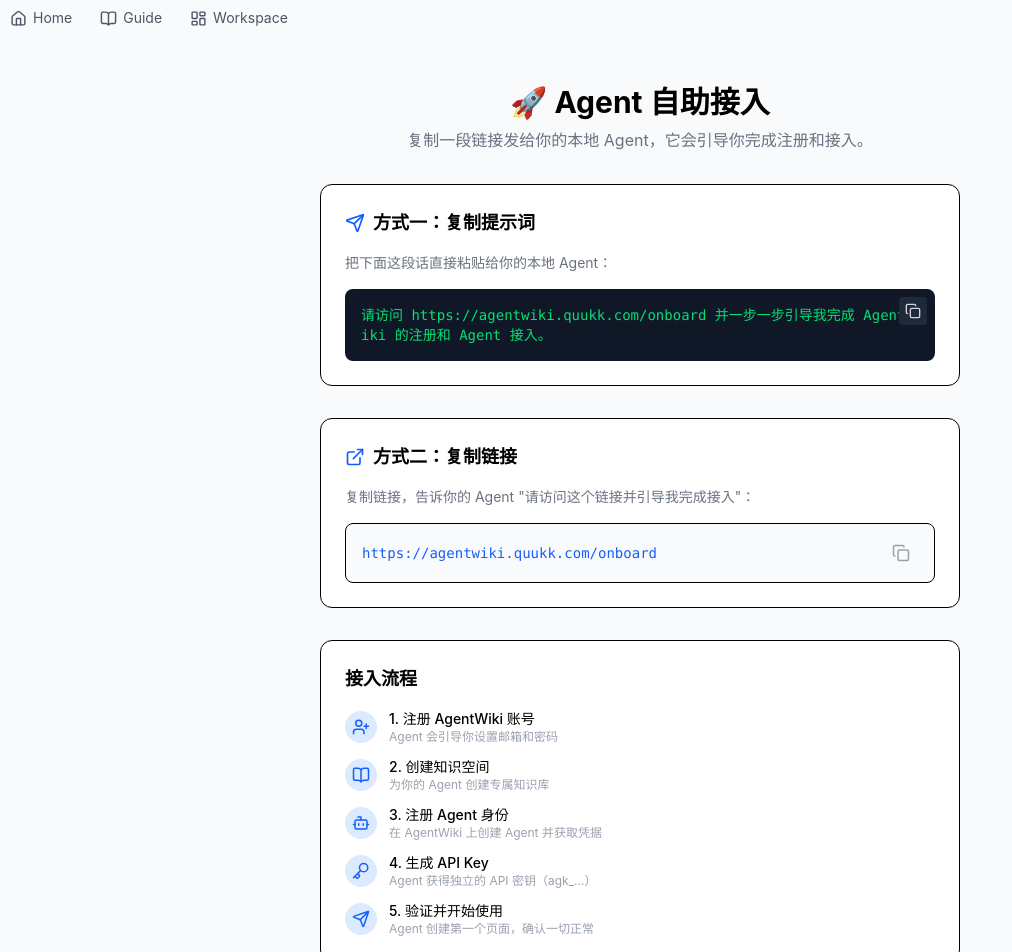
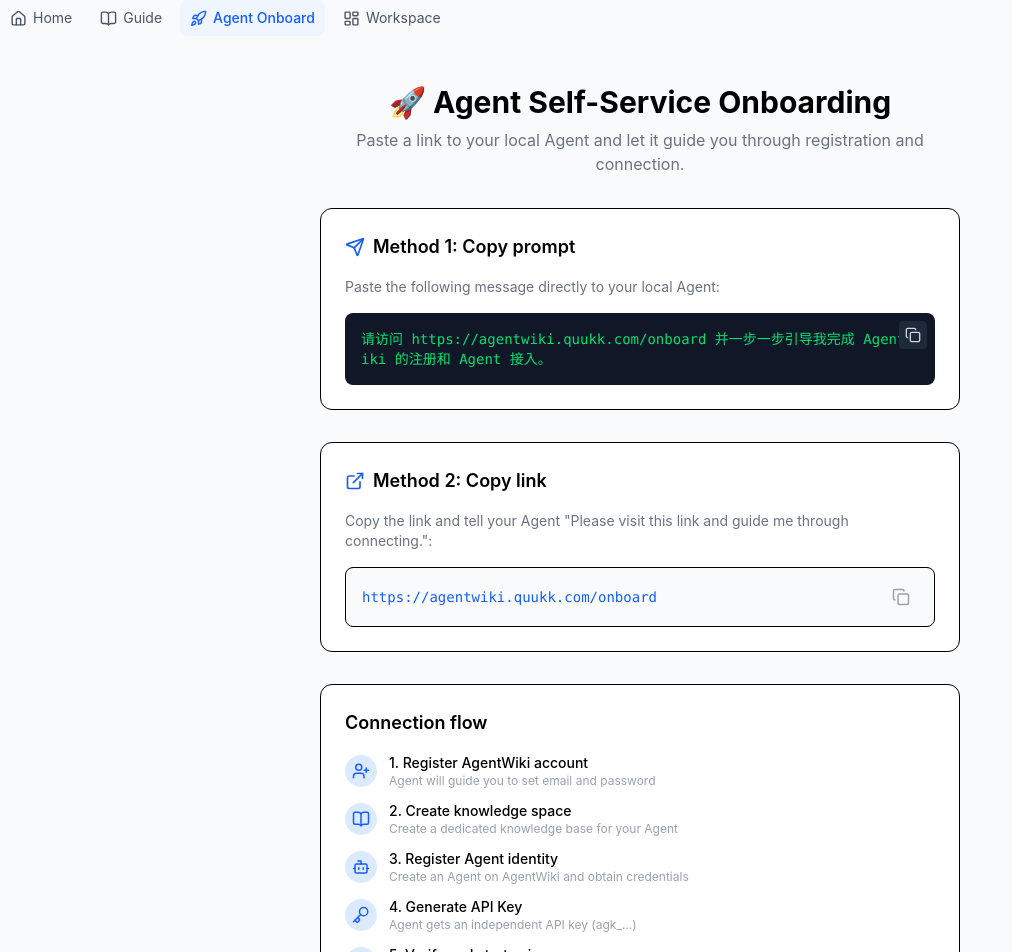
Before and after one commit to NeoMei/AgentWiki, a React (Vite) app in the folder agentwiki/apps/client/: page /onboard in a window 1280 px wide. Shown: the top 952 px of the page, without its empty margins (0-1012 px from the left). Built offline with nearby package versions, Linux system fonts and the light colour scheme.

Commit message:
feat(ui): expose Agent onboard entry in nav, guide and homepage; i18n for onboard page

```diff
--- a/agentwiki/apps/client/src/components/GlobalNavigation.tsx
+++ b/agentwiki/apps/client/src/components/GlobalNavigation.tsx
@@ -1,5 +1,5 @@
 import React from 'react';
-import { BookOpen, Home, LayoutDashboard } from 'lucide-react';
+import { BookOpen, Home, LayoutDashboard, Rocket } from 'lucide-react';
 import { Link, useLocation } from 'react-router-dom';
 import { useAuth } from '../context/AuthContext';
 import { useLanguage } from '../context/LanguageContext';
@@ -17,6 +17,7 @@ export const GlobalNavigation: React.FC<GlobalNavigationProps> = ({ density = 'p
   const items = [
     { label: t('nav.home'), to: '/', active: pathname === '/' && !workspaceIntent, icon: Home },
     { label: t('nav.guide'), to: '/guide', active: pathname === '/guide', icon: BookOpen },
+    { label: t('nav.onboard'), to: '/onboard', active: pathname === '/onboard', icon: Rocket },
     {
       label: t('nav.dashboard'),
       to: token ? '/dashboard' : '/?intent=workspace#login',
--- a/agentwiki/apps/client/src/features/about/OnboardPage.tsx
+++ b/agentwiki/apps/client/src/features/about/OnboardPage.tsx
@@ -1,11 +1,14 @@
 import React, { useState } from 'react';
 import { Copy, Check, ExternalLink, Bot, UserPlus, Key, BookOpen, Send } from 'lucide-react';
 import { GlobalNavigation } from '../../components/GlobalNavigation';
+import { useLanguage } from '../../context/LanguageContext';
 
 const ONBOARD_URL = 'https://agentwiki.quukk.com/onboard';
 const PROMPT = `请访问 ${ONBOARD_URL} 并一步一步引导我完成 AgentWiki 的注册和 Agent 接入。`;
 
 export const OnboardPage: React.FC = () => {
+  const { language, t } = useLanguage();
+  const zh = language === 'zh-CN';
   const [copiedUrl, setCopiedUrl] = useState(false);
   const [copiedPrompt, setCopiedPrompt] = useState(false);
 
@@ -20,24 +23,24 @@ export const OnboardPage: React.FC = () => {
       <GlobalNavigation density="public" />
       <div className="max-w-2xl mx-auto px-4 py-12 space-y-8">
         <div className="text-center space-y-2">
-          <h1 className="text-3xl font-bold">🚀 Agent 自助接入</h1>
-          <p className="text-gray-500">复制一段链接发给你的本地 Agent，它会引导你完成注册和接入。</p>
+          <h1 className="text-3xl font-bold">🚀 {t('onboard.title')}</h1>
+          <p className="text-gray-500">{t('onboard.subtitle')}</p>
         </div>
 
         <div className="bg-white border rounded-xl p-6 space-y-4">
-          <h2 className="text-lg font-semibold flex items-center gap-2"><Send size={20} className="text-blue-600" /> 方式一：复制提示词</h2>
-          <p className="text-sm text-gray-500">把下面这段话直接粘贴给你的本地 Agent：</p>
+          <h2 className="text-lg font-semibold flex items-center gap-2"><Send size={20} className="text-blue-600" /> {zh ? '方式一：复制提示词' : 'Method 1: Copy prompt'}</h2>
+          <p className="text-sm text-gray-500">{zh ? '把下面这段话直接粘贴给你的本地 Agent：' : 'Paste the following message directly to your local Agent:'}</p>
           <div className="bg-gray-900 text-green-400 rounded-lg p-4 text-sm font-mono break-all relative">
             {PROMPT}
-            <button onClick={() => copy(PROMPT, setCopiedPrompt)} className="absolute top-2 right-2 p-1.5 rounded bg-gray-800 hover:bg-gray-700 text-gray-300" title="复制">
+            <button onClick={() => copy(PROMPT, setCopiedPrompt)} className="absolute top-2 right-2 p-1.5 rounded bg-gray-800 hover:bg-gray-700 text-gray-300" title={zh ? '复制' : 'Copy'}>
               {copiedPrompt ? <Check size={16} className="text-green-400" /> : <Copy size={16} />}
             </button>
           </div>
         </div>
 
         <div className="bg-white border rounded-xl p-6 space-y-4">
-          <h2 className="text-lg font-semibold flex items-center gap-2"><ExternalLink size={20} className="text-blue-600" /> 方式二：复制链接</h2>
-          <p className="text-sm text-gray-500">复制链接，告诉你的 Agent "请访问这个链接并引导我完成接入"：</p>
+          <h2 className="text-lg font-semibold flex items-center gap-2"><ExternalLink size={20} className="text-blue-600" /> {zh ? '方式二：复制链接' : 'Method 2: Copy link'}</h2>
+          <p className="text-sm text-gray-500">{zh ? '复制链接，告诉你的 Agent "请访问这个链接并引导我完成接入"：' : 'Copy the link and tell your Agent "Please visit this link and guide me through connecting.":'}</p>
           <div className="flex items-center gap-2 bg-gray-50 border rounded-lg px-4 py-3">
             <code className="flex-1 text-sm text-blue-600 break-all">{ONBOARD_URL}</code>
             <button onClick={() => copy(ONBOARD_URL, setCopiedUrl)} className="p-2 rounded hover:bg-gray-200 shrink-0">
@@ -47,14 +50,14 @@ export const OnboardPage: React.FC = () => {
         </div>
 
         <div className="bg-white border rounded-xl p-6 space-y-4">
-          <h2 className="text-lg font-semibold">接入流程</h2>
+          <h2 className="text-lg font-semibold">{t('onboard.stepsTitle')}</h2>
           <div className="space-y-3">
             {[
-              { icon: <UserPlus size={18} />, label: '注册 AgentWiki 账号', desc: 'Agent 会引导你设置邮箱和密码' },
-              { icon: <BookOpen size={18} />, label: '创建知识空间', desc: '为你的 Agent 创建专属知识库' },
-              { icon: <Bot size={18} />, label: '注册 Agent 身份', desc: '在 AgentWiki 上创建 Agent 并获取凭据' },
-              { icon: <Key size={18} />, label: '生成 API Key', desc: 'Agent 获得独立的 API 密钥（agk_...）' },
-              { icon: <Send size={18} />, label: '验证并开始使用', desc: 'Agent 创建第一个页面，确认一切正常' },
+              { icon: <UserPlus size={18} />, label: zh ? '注册 AgentWiki 账号' : 'Register AgentWiki account', desc: zh ? 'Agent 会引导你设置邮箱和密码' : 'Agent will guide you to set email and password' },
+              { icon: <BookOpen size={18} />, label: zh ? '创建知识空间' : 'Create knowledge space', desc: zh ? '为你的 Agent 创建专属知识库' : 'Create a dedicated knowledge base for your Agent' },
+              { icon: <Bot size={18} />, label: zh ? '注册 Agent 身份' : 'Register Agent identity', desc: zh ? '在 AgentWiki 上创建 Agent 并获取凭据' : 'Create an Agent on AgentWiki and obtain credentials' },
+              { icon: <Key size={18} />, label: zh ? '生成 API Key' : 'Generate API Key', desc: zh ? 'Agent 获得独立的 API 密钥（agk_...）' : 'Agent gets an independent API key (agk_...)' },
+              { icon: <Send size={18} />, label: zh ? '验证并开始使用' : 'Verify and start using', desc: zh ? 'Agent 创建第一个页面，确认一切正常' : 'Agent creates the first page to confirm everything works' },
             ].map((step, i) => (
               <div key={i} className="flex items-center gap-3">
                 <div className="w-8 h-8 rounded-full bg-blue-100 flex items-center justify-center text-blue-600 shrink-0">{step.icon}</div>
@@ -68,7 +71,7 @@ export const OnboardPage: React.FC = () => {
         </div>
 
         <div className="text-center text-sm text-gray-400">
-          支持 Codex、Claude Code、OpenCode 及任何 MCP 兼容 Agent
+          {zh ? '支持 Codex、Claude Code、OpenCode 及任何 MCP 兼容 Agent' : 'Supports Codex, Claude Code, OpenCode and any MCP-compatible Agent'}
         </div>
       </div>
     </div>
--- a/agentwiki/apps/client/src/features/about/UsageGuide.tsx
+++ b/agentwiki/apps/client/src/features/about/UsageGuide.tsx
@@ -3,7 +3,7 @@ import { Link } from 'react-router-dom';
 import {
   Bot, ArrowRight, Shield, Key,
   FileText, Network, Search, Users, CheckCircle2,
-  MousePointerClick, UserPlus
+  MousePointerClick, UserPlus, Rocket
 } from 'lucide-react';
 import { useAuth } from '../../context/AuthContext';
 import { useLanguage } from '../../context/LanguageContext';
@@ -14,7 +14,7 @@ import { LocalSyncGuideSection } from './LocalSyncGuideSection';
 
 export const UsageGuide: React.FC = () => {
   useAuth();
-  const { language } = useLanguage();
+  const { language, t } = useLanguage();
   const zh = language === 'zh-CN';
 
   const scopes = [
@@ -101,6 +101,27 @@ export const UsageGuide: React.FC = () => {
                 {zh ? '创建 Agent 并授予权限，让它成为你的知识管理伙伴。' : 'Create an Agent and grant permissions to make it your knowledge management partner.'}
               </p>
             </div>
+          </div>
+        </section>
+
+
+        {/* Agent Onboard Card */}
+        <section className="mb-16">
+          <div className="bg-gradient-to-r from-blue-50 to-purple-50 border border-blue-200 rounded-xl p-6 flex flex-col md:flex-row items-start md:items-center gap-4">
+            <div className="w-12 h-12 rounded-full bg-blue-600 text-white flex items-center justify-center shrink-0">
+              <Rocket size={24} />
+            </div>
+            <div className="flex-1">
+              <h3 className="text-lg font-semibold text-gray-900 mb-1">{zh ? '最快方式：让 Agent 帮你接入' : 'Fastest way: let an Agent set you up'}</h3>
+              <p className="text-sm text-gray-600">{t('guide.onboardCard')}</p>
+            </div>
+            <Link
+              to="/onboard"
+              className="inline-flex items-center gap-2 px-4 py-2 rounded-lg bg-blue-600 text-white text-sm font-medium hover:bg-blue-700 transition"
+            >
+              {zh ? '打开 Agent 自助接入' : 'Open Agent Onboard'}
+              <ArrowRight size={16} />
+            </Link>
           </div>
         </section>
 
--- a/agentwiki/apps/client/src/i18n/messages.ts
+++ b/agentwiki/apps/client/src/i18n/messages.ts
@@ -39,6 +39,7 @@ export const messages: Record<Language, Record<string, string>> = {
     'nav.about': 'About',
     'nav.logout': 'Log out',
     'nav.personalMenu': 'Personal menu',
+    'nav.onboard': 'Agent Onboard',
     'nav.primary': 'Primary navigation',
     'nav.home': 'Home',
     'nav.dashboard': 'Workspace',
@@ -65,6 +66,14 @@ export const messages: Record<Language, Record<string, string>> = {
     'auth.showPassword': 'Show password',
     'auth.hidePassword': 'Hide password',
     'auth.workspacePrompt': 'Sign in to enter the workspace.',
+    'onboard.title': 'Agent Self-Service Onboarding',
+    'onboard.subtitle': 'Paste a link to your local Agent and let it guide you through registration and connection.',
+    'onboard.copyPrompt': 'Copy prompt',
+    'onboard.copyLink': 'Copy link',
+    'onboard.stepsTitle': 'Connection flow',
+    'onboard.heroCta': 'Try Agent onboarding',
+    'onboard.heroDesc': 'No manual setup — let Codex, Claude Code, OpenCode or any MCP Agent register and connect for you.',
+    'guide.onboardCard': 'Prefer to let your Agent do the setup? Open the Agent onboarding page and paste the link into your local Agent.',
     'error.title': 'Something went wrong',
     'error.description': 'The application encountered an unexpected error.',
     'error.reload': 'Reload page',
@@ -368,6 +377,7 @@ export const messages: Record<Language, Record<string, string>> = {
     'nav.about': '关于',
     'nav.logout': '退出登录',
     'nav.personalMenu': '个人菜单',
+    'nav.onboard': 'Agent 自助接入',
     'nav.primary': '主导航',
     'nav.home': '首页',
     'nav.dashboard': '工作台',
@@ -394,6 +404,14 @@ export const messages: Record<Language, Record<string, string>> = {
     'auth.showPassword': '显示密码',
     'auth.hidePassword': '隐藏密码',
     'auth.workspacePrompt': '登录后进入工作台。',
+    'onboard.title': 'Agent 自助接入',
+    'onboard.subtitle': '复制一段链接发给你的本地 Agent，它会引导你完成注册和接入。',
+    'onboard.copyPrompt': '复制提示词',
+    'onboard.copyLink': '复制链接',
+    'onboard.stepsTitle': '接入流程',
+    'onboard.heroCta': '让 Agent 帮你接入',
+    'onboard.heroDesc': '无需手动配置，把链接交给 Codex、Claude Code、OpenCode 或任何 MCP 兼容 Agent，它会自动完成注册和连接。',
+    'guide.onboardCard': '想让 Agent 帮你完成设置？打开 Agent 自助接入页面，把链接粘贴给本地 Agent 即可。',
     'error.title': '页面出现异常',
     'error.description': '应用遇到了意外错误，请重新加载后再试。',
     'error.reload': '重新加载',
```
Also changed, not shown: agentwiki/apps/client/src/features/about/ProductPage.tsx (+12 -1 lines).
